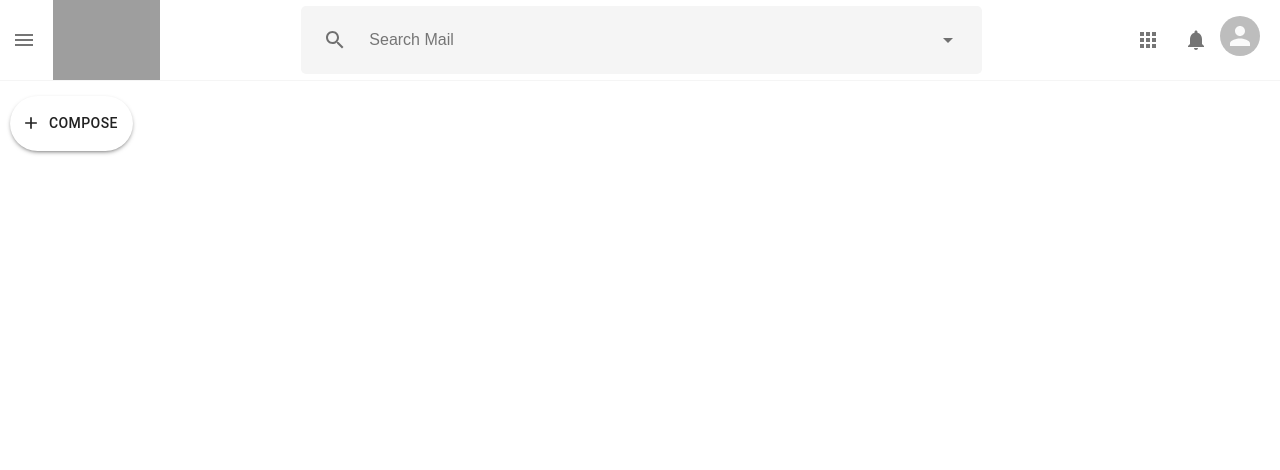
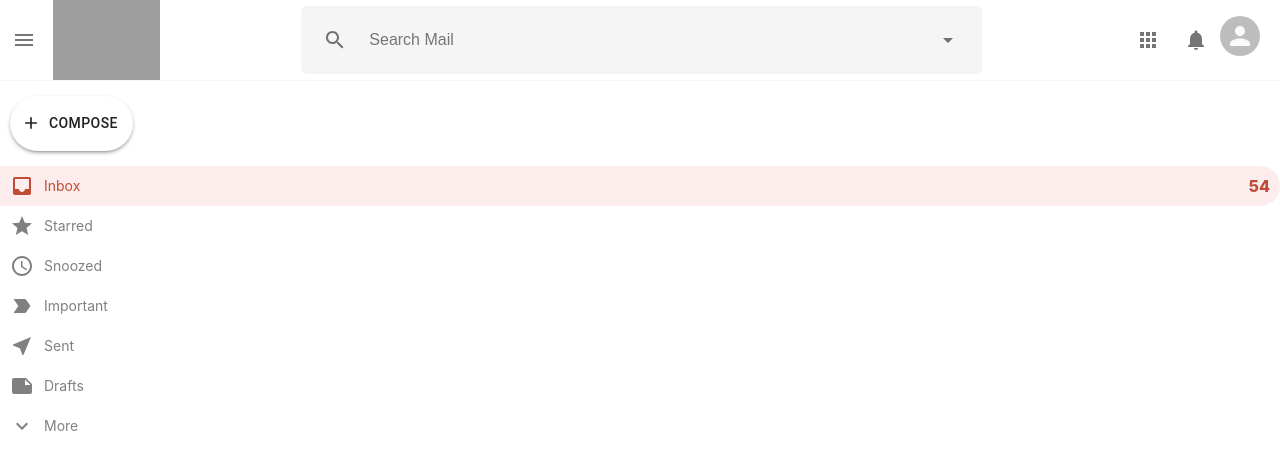
Before and after one commit to VedanthB/gmail-react-clone, a React (Create React App) app in the folder gmail-clone/: page / in a window 1280 px wide. Shown: the top 470 px of the page. Built offline with nearby package versions, Linux system fonts and the light colour scheme; grey boxes are pictures that could not be loaded.

Commit message:
ADD: sidebar options

```diff
--- a/gmail-clone/src/components/Sidebar.js
+++ b/gmail-clone/src/components/Sidebar.js
@@ -2,6 +2,14 @@
 import Button from '@material-ui/core/Button';
 import AddIcon from '@material-ui/icons/Add';
 import './Sidebar.css';
+import SidebarOption from './SidebarOption';
+import InboxIcon from '@material-ui/icons/Inbox';
+import StarIcon from '@material-ui/icons/Star';
+import AccessTimeIcon from '@material-ui/icons/AccessTime';
+import LabelImportantIcon from '@material-ui/icons/LabelImportant';
+import NearMeIcon from '@material-ui/icons/NearMe';
+import NoteIcon from '@material-ui/icons/Note';
+import ExpandMoreIcon from '@material-ui/icons/ExpandMore';
 
 function Sidebar() {
     return (
@@ -12,6 +20,15 @@
              >
               Compose
             </Button>
+
+
+             <SidebarOption Icon={InboxIcon} title='Inbox' number={54} selected='true' />
+             <SidebarOption Icon={StarIcon} title='Starred' number={14} />
+             <SidebarOption Icon={AccessTimeIcon} title='Snoozed' number={4} />
+             <SidebarOption Icon={LabelImportantIcon} title='Important' number={56} />
+             <SidebarOption Icon={NearMeIcon} title='Sent' number={10} />
+             <SidebarOption Icon={NoteIcon} title='Drafts' number={89} />
+             <SidebarOption Icon={ExpandMoreIcon} title='More' number={7} />
         </div>
     )
 }
--- /dev/null
+++ b/gmail-clone/src/components/SidebarOption.css
@@ -0,0 +1,42 @@
+.sidebarOption {
+    display: flex;
+    align-items: center;
+    height: 40px;
+    padding: 0 10px;
+    border-top-right-radius: 20px;
+    border-bottom-right-radius: 20px;
+    cursor: pointer;
+    color: gray;
+}
+
+.sidebarOption:hover,
+.sidebarOption:hover > p,
+.sidebarOption:hover > h3,
+.sidebarOption--active,
+.sidebarOption--active > p,
+.sidebarOption--active > h3  {
+    background-color: #fcecec ;
+    color:#c04b37 ;
+    font-weight: 800 !important;
+}
+
+.sidebarOption > p {
+    display: none;
+    font-size: 300;
+}
+
+.sidebarOption > h1 {
+    flex: 1;
+    margin-left: 10px;
+    font-size: 14px;
+    font-weight: 400;
+}
+
+.sidebarOption:hover > p {
+    display: inline;
+
+}
+
+.sidebarOption--active > p {
+    display: inline !important;
+}
--- /dev/null
+++ b/gmail-clone/src/components/SidebarOption.js
@@ -0,0 +1,16 @@
+import React from 'react'
+import './SidebarOption.css'
+
+
+function SidebarOption({ Icon, title, number, selected }) {
+     return (
+         <div className={`sidebarOption ${ selected && 'sidebarOption--active' }` } >
+             <Icon />
+             <h1> {title} </h1>
+             <p> {number} </p>
+
+         </div>
+     )
+ }
+
+export default SidebarOption;
```
